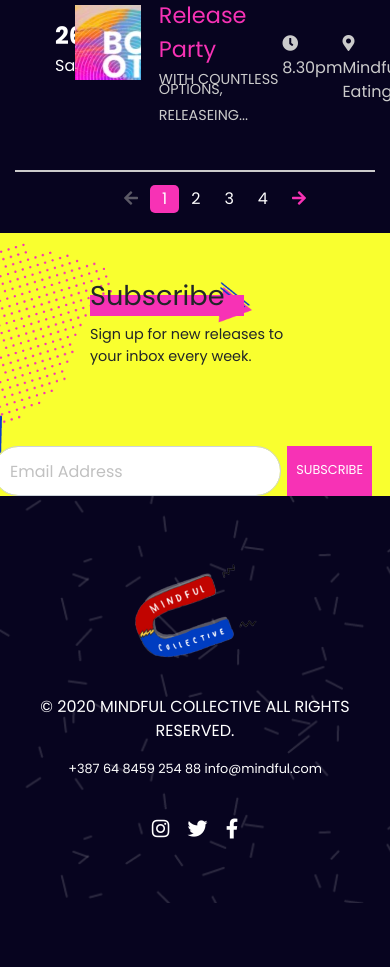
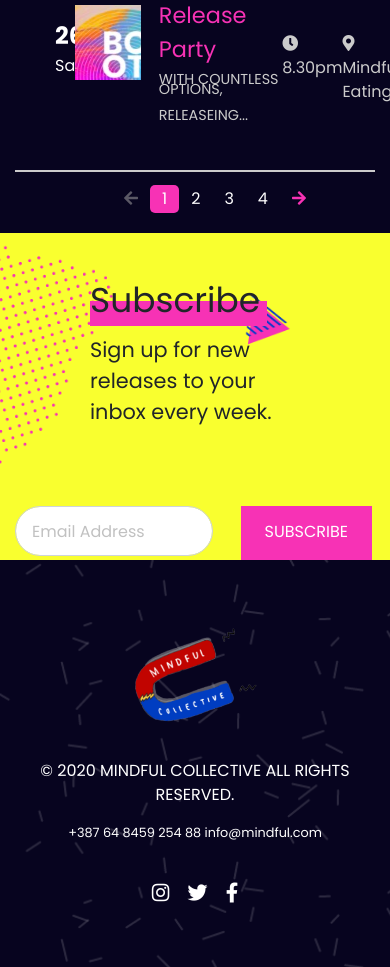
Before and after one commit to pinplengpai/mindful, a PHP site: page /page2.php in a window 390 px wide; the page is wider, and only the part inside the window is pictured. Shown: the part 2039-3006 px from the top of that part. Before the commit the page ends 2942 px from the top of that part, so only its background shows below. Run offline with PHP 8.4, Linux system fonts and the light colour scheme; style sheets or scripts are compiled from the project's sources.

Commit message:
comment out media

```diff
--- a/scss/components/_subscription-sec.scss
+++ b/scss/components/_subscription-sec.scss
@@ -46,34 +46,34 @@
 }
 
 
-@media (max-width: 780px) {
-    #section5{
-        .sub-info{
-            h2{
-                font-size: 1.7rem;
-            }
-            p{
-                font-size: 0.9rem;
-            }
-        }
-        .pink-line{
-            border-top: 21px solid #F732B5;
-            width: 154px;
-            opacity: 1;
-            margin-top: -25px;
-        }
-        .button{
-            background-color: #F732B5;
-            color: #fff;
-            padding: 0 9px;
-            margin: 0px 3px 0px 28px;
-            p{
-                font-size: 0.8rem;
-            }
-        }
-        #email.form-control{
-            margin: 0 -22px;
-        }
+// @media (max-width: 780px) {
+//     #section5{
+//         .sub-info{
+//             h2{
+//                 font-size: 1.7rem;
+//             }
+//             p{
+//                 font-size: 0.9rem;
+//             }
+//         }
+//         .pink-line{
+//             border-top: 21px solid #F732B5;
+//             width: 154px;
+//             opacity: 1;
+//             margin-top: -25px;
+//         }
+//         .button{
+//             background-color: #F732B5;
+//             color: #fff;
+//             padding: 0 9px;
+//             margin: 0px 3px 0px 28px;
+//             p{
+//                 font-size: 0.8rem;
+//             }
+//         }
+//         #email.form-control{
+//             margin: 0 -22px;
+//         }
 
-    }
-}
+//     }
+// }
```
Also changed, not shown: scss/layouts/_index.scss (+74 -74 lines).
